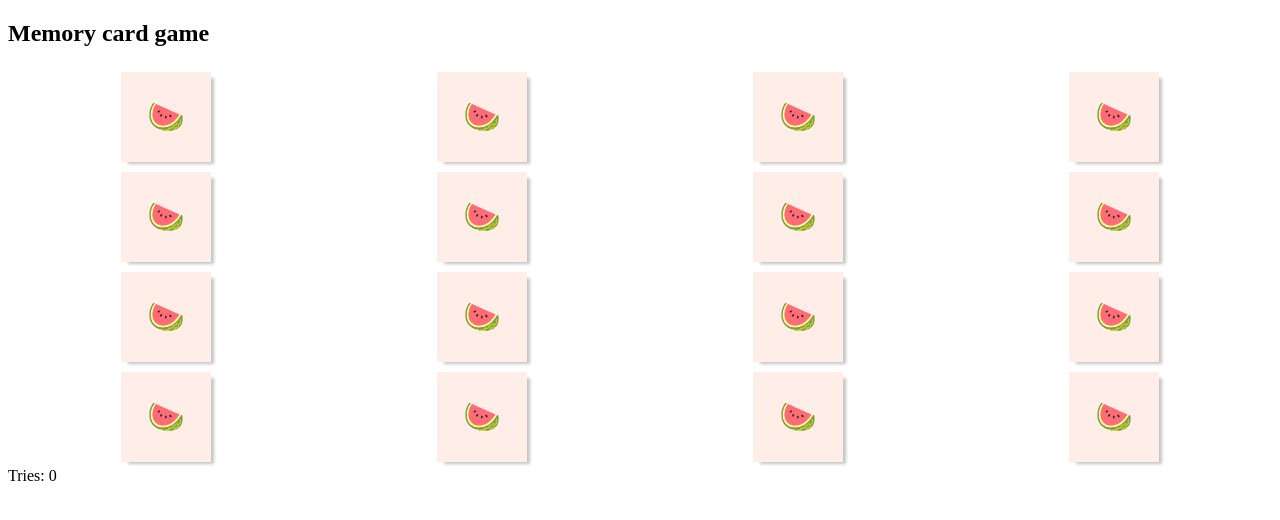
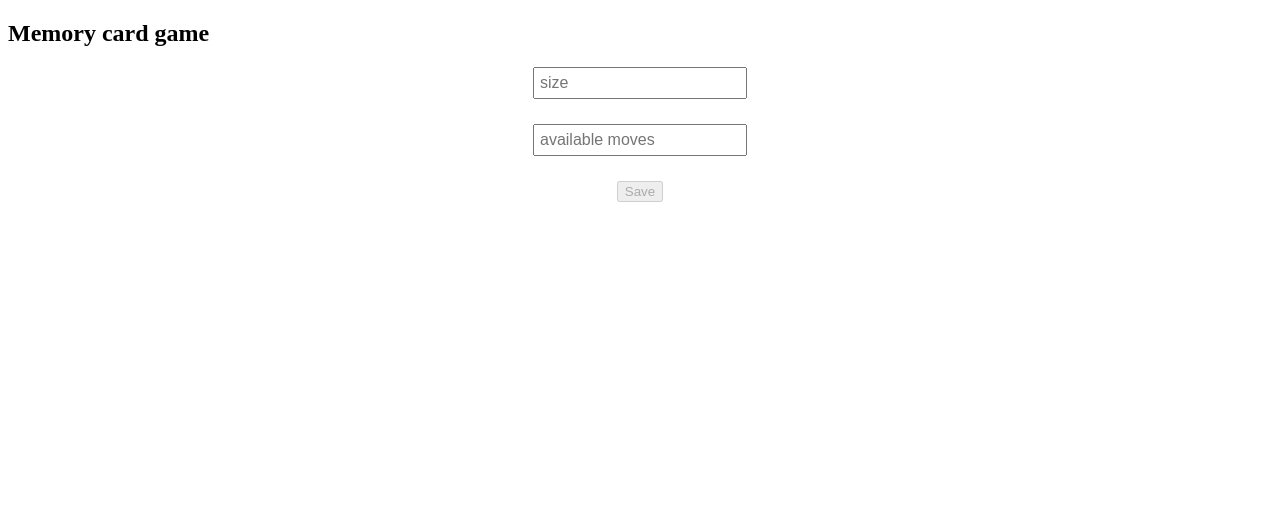
Before and after one commit to thstamod/memory-card-game, a React app: page / in a window 1280 px wide. Built offline with nearby package versions, Linux system fonts and the light colour scheme.

Commit message:
flip amination + inital open

```diff
--- a/src/components/App.js
+++ b/src/components/App.js
@@ -1,143 +1,24 @@
-import React, { useState, useEffect, useRef } from "react"
-import Card from "./Card"
+import React, { useState } from "react"
+import Board from "./Board"
+import SettingsForm from "./SettingsForm"
 import "../main.css"
 
-const settings = {
-  size: 4,
-}
-const letters = [
-  "A",
-  "B",
-  "C",
-  "D",
-  "E",
-  "F",
-  "G",
-  "H",
-  "I",
-  "J",
-  "K",
-  "L",
-  "M",
-  "N",
-  "O",
-  "P",
-  "Q",
-  "R",
-  "S",
-  "T",
-  "U",
-  "V",
-  "W",
-  "X",
-  "Y",
-  "Z",
-]
+const App = () => {
+  const [settings, setSettings] = useState(null)
 
-//TODO: go with object
-const App = () => {
-  const [state, setState] = useState({})
-  const [open, setOpen] = useState(null)
-  // I could use usestate as well. I have used useRef for education purposes
-  let pair = useRef(0)
-  let [tries, setTries] = useState(0)
-  let [remaining, setRemaining] = useState(Math.pow(settings.size, 2) / 2)
-
-  const getRandomNumber = (max) => {
-    return Math.floor(Math.random() * max)
-  }
-
-  useEffect(() => {
-    const max = Math.pow(settings.size, 2)
-    const tmpArr = new Array(max).fill(null)
-    const s = {}
-    for (let i = 0; i < max / 2; i++) {
-      const letter = getLetter(letters, 26)
-      const q = findEmptyPosition(tmpArr, max)
-      tmpArr[q] = letter
-      s[q] = { val: letter, popen: false }
-      const p = findEmptyPosition(tmpArr, max)
-      tmpArr[p] = letter
-      s[p] = { val: letter, popen: false }
-    }
-    console.log("s", s)
-    setState(s)
-  }, [])
-
-  const findEmptyPosition = (tmpArr, max) => {
-    let rn = getRandomNumber(max)
-    if (tmpArr[rn] !== null) {
-      rn = findEmptyPosition(tmpArr, max)
-    }
-    return rn
-  }
-
-  const selectCard = (selectedCard) => {
-    // debugger
-    if (open && pair.current) {
-      return
-    }
-    if (!open) {
-      setOpen(selectedCard)
-      return
-    }
-    if (open && !pair.current) {
-      pair.current = selectedCard
-      setTries(++tries)
-    }
-    if (state[open]?.val !== state[selectedCard].val) {
-      setTimeout(() => {
-        pair.current = null
-        setOpen(null)
-      }, 2000)
-
-      return
-    }
-    if (state[open]?.val === state[selectedCard].val) {
-      setState({
-        ...state,
-        [open]: { ...state[open], popen: true },
-        [selectedCard]: { ...state[selectedCard], popen: true },
-      })
-      setOpen(null)
-      pair.current = null
-      setRemaining(--remaining)
+  const getSettings = (size, availMoves) => {
+    if (size) {
+      setSettings({ size, availableMoves: availMoves })
     }
   }
 
-  const getLetter = (letters, max) => {
-    const rn = getRandomNumber(max)
-    let l = null
-    if (letters[rn]) {
-      l = letters[rn]
-      letters[rn] = null
-    } else {
-      l = getLetter(letters, max)
-    }
-    return l
-  }
-
-  const getCards = (_cards) => {
-    const cards = []
-    for (let [key, value] of Object.entries(_cards)) {
-      cards.push(
-        <Card
-          handleClick={() => selectCard(key)}
-          key={key}
-          data={value}
-          show={key === open || pair.current === key ? true : false}
-          basis={100 / settings.size}
-        />
-      )
-    }
-    return cards
-  }
   return (
     <>
       <h2>Memory card game</h2>
-      <div className="container">{getCards(state)}</div>
-      <div>Tries: {tries}</div>
-      {!remaining && <div>End Game</div>}
+      {!settings && <SettingsForm retrieve={getSettings} />}
+      {settings && (
+        <Board size={settings.size} availableMoves={settings.availMoves} />
+      )}
     </>
   )
 }
--- /dev/null
+++ b/src/components/Board.js
@@ -0,0 +1,157 @@
+import React, { useState, useEffect, useRef } from "react"
+import Card from "./Card"
+
+const letters = [
+    "A",
+    "B",
+    "C",
+    "D",
+    "E",
+    "F",
+    "G",
+    "H",
+    "I",
+    "J",
+    "K",
+    "L",
+    "M",
+    "N",
+    "O",
+    "P",
+    "Q",
+    "R",
+    "S",
+    "T",
+    "U",
+    "V",
+    "W",
+    "X",
+    "Y",
+    "Z",
+]
+const Board = ({ size }) => {
+    const [state, setState] = useState({})
+    const [initialOpen, setInitialOpen] = useState(true)
+    const [open, setOpen] = useState(null)
+    // I could use usestate as well. I have used useRef for education purposes
+    let pair = useRef(0)
+    let [tries, setTries] = useState(0)
+    let [remaining, setRemaining] = useState(Math.pow(size, 2) / 2)
+
+    const getRandomNumber = (max) => {
+        return Math.floor(Math.random() * max)
+    }
+
+    useEffect(() => {
+        const max = Math.pow(size, 2)
+        const tmpArr = new Array(max).fill(null)
+        const s = {}
+        for (let i = 0; i < max / 2; i++) {
+            const letter = getLetter(letters, 26)
+            const q = findEmptyPosition(tmpArr, max)
+            tmpArr[q] = letter
+            s[q] = { val: letter, popen: false }
+            const p = findEmptyPosition(tmpArr, max)
+            tmpArr[p] = letter
+            s[p] = { val: letter, popen: false }
+        }
+        setState(s)
+
+        setTimeout(() => {
+            setInitialOpen(false)
+        }, 5000)
+    }, [])
+
+    const findEmptyPosition = (tmpArr, max) => {
+        let rn = getRandomNumber(max)
+        if (tmpArr[rn] !== null) {
+            rn = findEmptyPosition(tmpArr, max)
+        }
+        return rn
+    }
+
+    const selectCard = (selectedCard) => {
+        // debugger
+        if (open && pair.current) {
+            return
+        }
+        if (!open) {
+            setOpen(selectedCard)
+            return
+        }
+        if (open && !pair.current) {
+            pair.current = selectedCard
+            setTries(++tries)
+        }
+        if (state[open]?.val !== state[selectedCard].val) {
+            setTimeout(() => {
+                pair.current = null
+                setOpen(null)
+            }, 2000)
+
+            return
+        }
+        if (state[open]?.val === state[selectedCard].val) {
+            setState({
+                ...state,
+                [open]: { ...state[open], popen: true },
+                [selectedCard]: { ...state[selectedCard], popen: true },
+            })
+            setOpen(null)
+            pair.current = null
+            setRemaining(--remaining)
+        }
+    }
+
+    const getLetter = (letters, max) => {
+        const rn = getRandomNumber(max)
+        let l = null
+        if (letters[rn]) {
+            l = letters[rn]
+            letters[rn] = null
+        } else {
+            l = getLetter(letters, max)
+        }
+        return l
+    }
+
+    const getCards = (_cards) => {
+        console.log(initialOpen)
+        const last = []
+        let cards = []
+        let index = 0
+        for (let [key, value] of Object.entries(_cards)) {
+            cards.push(
+                <Card
+                    handleClick={() => selectCard(key)}
+                    key={key}
+                    data={value}
+                    show={
+                        key === open || pair.current === key || value.popen || initialOpen
+                            ? true
+                            : false
+                    }
+                />
+            )
+            index++
+            if (index % size === 0) {
+                last.push(
+                    <div className="flexRow" key={index}>
+                        {cards}
+                    </div>
+                )
+                cards = []
+            }
+        }
+        return last
+    }
+    return (
+        <>
+            <div className="container">{getCards(state)}</div>
+            <div>Tries: {tries}</div>
+            {!remaining && <div>End Game</div>}
+        </>
+    )
+}
+
+export default Board
--- a/src/components/Card.js
+++ b/src/components/Card.js
@@ -2,12 +2,21 @@ import React from "react"
 
 const Card = ({ data, handleClick, show, basis }) => {
   const { val, popen } = data
+  let classesWrapper = "wrapper__card "
+  let classesCard = "card "
+  if (show) {
+    classesWrapper += "flip"
+    classesCard += "back"
+  }
+
+  const clickCard = () => {
+    if (popen) return
+    handleClick()
+  }
 
   return (
-    <div onClick={handleClick} style={{ flexBasis: `${basis}%` }}>
-      <div className="wrapper__card">
-        <div className="card">{show || popen ? val : "🍉"}</div>
-      </div>
+    <div onClick={clickCard} className={classesWrapper}>
+      <div className={classesCard}>{show ? val : "🍉"}</div>
     </div>
   )
 }
--- /dev/null
+++ b/src/components/SettingsForm.js
@@ -0,0 +1,99 @@
+import React, { useState, useEffect } from "react"
+
+const SettingsForm = ({ retrieve }) => {
+  const [size, setSize] = useState({ dirty: false, value: "" })
+  const [availableMoves, setAvailableMoves] = useState({
+    dirty: false,
+    value: "",
+  })
+  const validateSize = () => {
+    if (size.value === "") {
+      return "cant be empty"
+    }
+    if (size.value === 0) {
+      return "please insert a number bigger than zero"
+    }
+    if (size.value < 2) {
+      return (
+        <>
+          It's too small. We suggest <Suggestion size={4} /> or
+        </>
+      )
+    }
+    if (size.value % 2) {
+      return (
+        <>
+          the number should be odd Do you mean{" "}
+          <Suggestion num={size.value - 1} /> or{" "}
+          <Suggestion num={+size.value + 1} />
+        </>
+      )
+    }
+    return null
+  }
+
+  const validateAvailableMoves = () => {
+    if (availableMoves.value === "") {
+      return "please insert a number. Insert 0 for infinitive tries"
+    }
+    return null
+  }
+
+  const Suggestion = ({ num }) => {
+    return (
+      <span
+        className="suggestion"
+        onClick={() => setSize({ ...size, value: num })}
+      >
+        {num}
+      </span>
+    )
+  }
+
+  const handleClick = () => {
+    if (!validateSize() && !validateAvailableMoves()) {
+      retrieve(size.value, availableMoves.value)
+    } else {
+      setSize({ ...size, dirty: true })
+      setAvailableMoves({ ...availableMoves, dirty: true })
+    }
+  }
+
+  return (
+    <div className="settingsForm">
+      <input
+        className="settingsForm__item input"
+        onChange={(e) =>
+          setSize({ ...size, value: e.target.value, dirty: true })
+        }
+        type="number"
+        placeholder="size"
+        value={size.value}
+      />
+      <span className="errors">{size?.dirty && validateSize()}</span>
+      <input
+        className="settingsForm__item input"
+        onChange={(e) =>
+          setAvailableMoves({
+            ...availableMoves,
+            value: e.target.value,
+            dirty: true,
+          })
+        }
+        type="number"
+        placeholder="available moves"
+      />
+      <span className="errors">
+        {availableMoves?.dirty && validateAvailableMoves()}
+      </span>
+      <button
+        className="settingsForm__item"
+        onClick={() => handleClick()}
+        disabled={validateSize() && validateAvailableMoves() ? "disabled" : ""}
+      >
+        Save
+      </button>
+    </div>
+  )
+}
+export default SettingsForm
--- a/src/main.css
+++ b/src/main.css
@@ -1,15 +1,23 @@
-.container {
+:root {
+  --main-bg-color: #ffffff;
+  --main-color: #ffede8;
+}
+
+.container,
+.flexRow {
   display: flex;
   flex-wrap: wrap;
+  justify-content: center;
+}
+.container {
+  flex-direction: column;
 }
 
 .wrapper__card {
-  background-color: #ffede8;
+  background-color: var(--main-color);
   padding: 5px;
-  margin: 5px auto;
-  flex-grow: 1;
-  flex-shrink: 0;
-  max-width: 80px;
+  margin: 5px;
+  width: 80px;
   height: 80px;
   display: flex;
   justify-content: center;
@@ -21,3 +29,51 @@
 .card {
   font-size: 30px;
 }
+.settingsForm {
+  display: flex;
+  justify-content: center;
+  flex-flow: column;
+}
+
+.settingsForm__item {
+  max-width: 200px;
+  margin: 0 auto;
+}
+
+.errors {
+  height: 25px;
+  line-height: 20px;
+  font-size: 12px;
+  color: #ff0000;
+  text-align: center;
+}
+.suggestion {
+  cursor: pointer;
+  font-size: 16px;
+  color: black;
+}
+.input {
+  font-size: 16px;
+  padding: 5px;
+}
+.input:focus {
+  border-color: var(--main-color);
+}
+
+/* ANIMATIONS */
+
+.wrapper__card {
+  transition: transform 0.8s;
+  transform-style: preserve-3d;
+}
+/* .front,
+.back {
+  -webkit-backface-visibility: hidden;
+  backface-visibility: hidden;
+} */
+.back {
+  transform: rotateY(180deg);
+}
+.flip {
+  transform: rotateY(180deg);
+}
```
